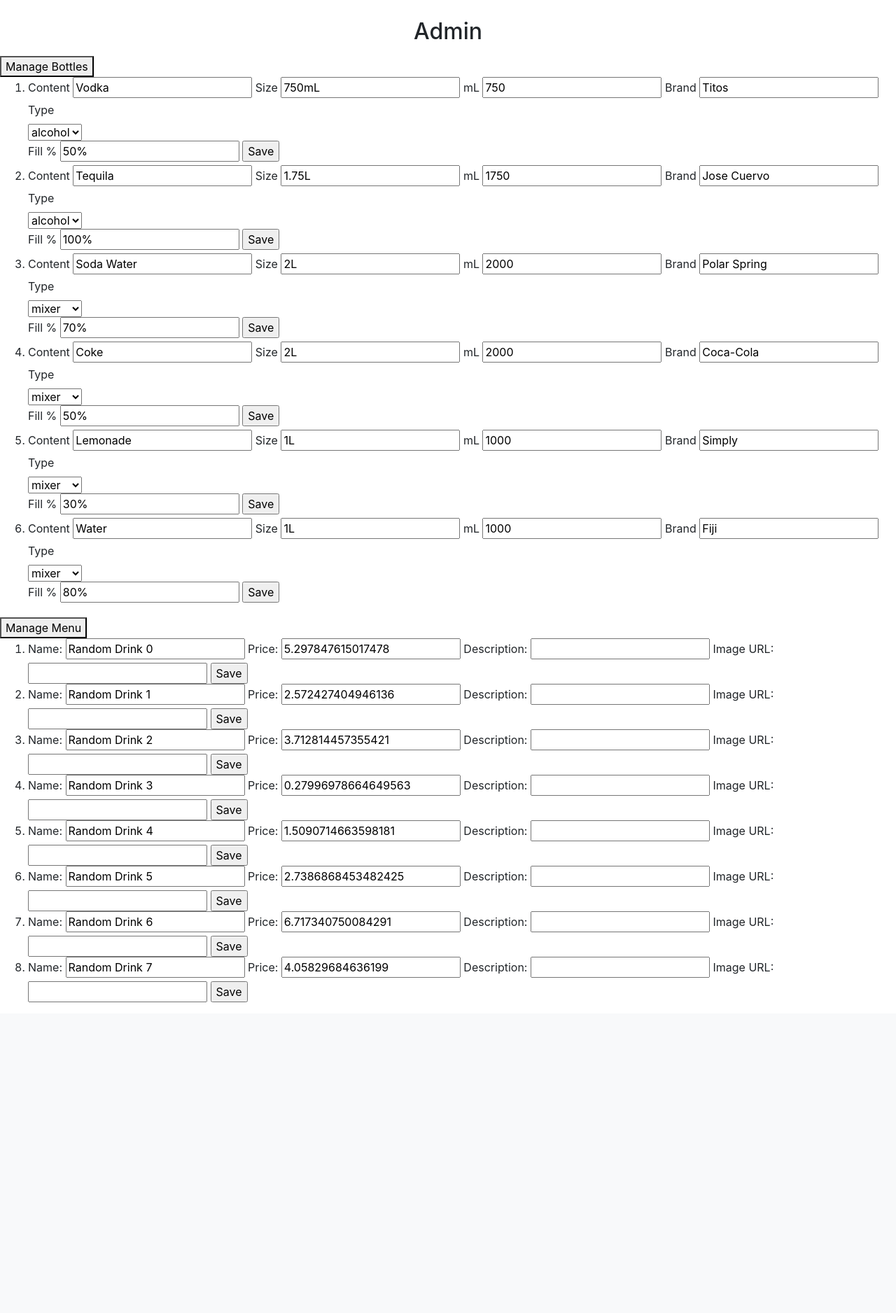
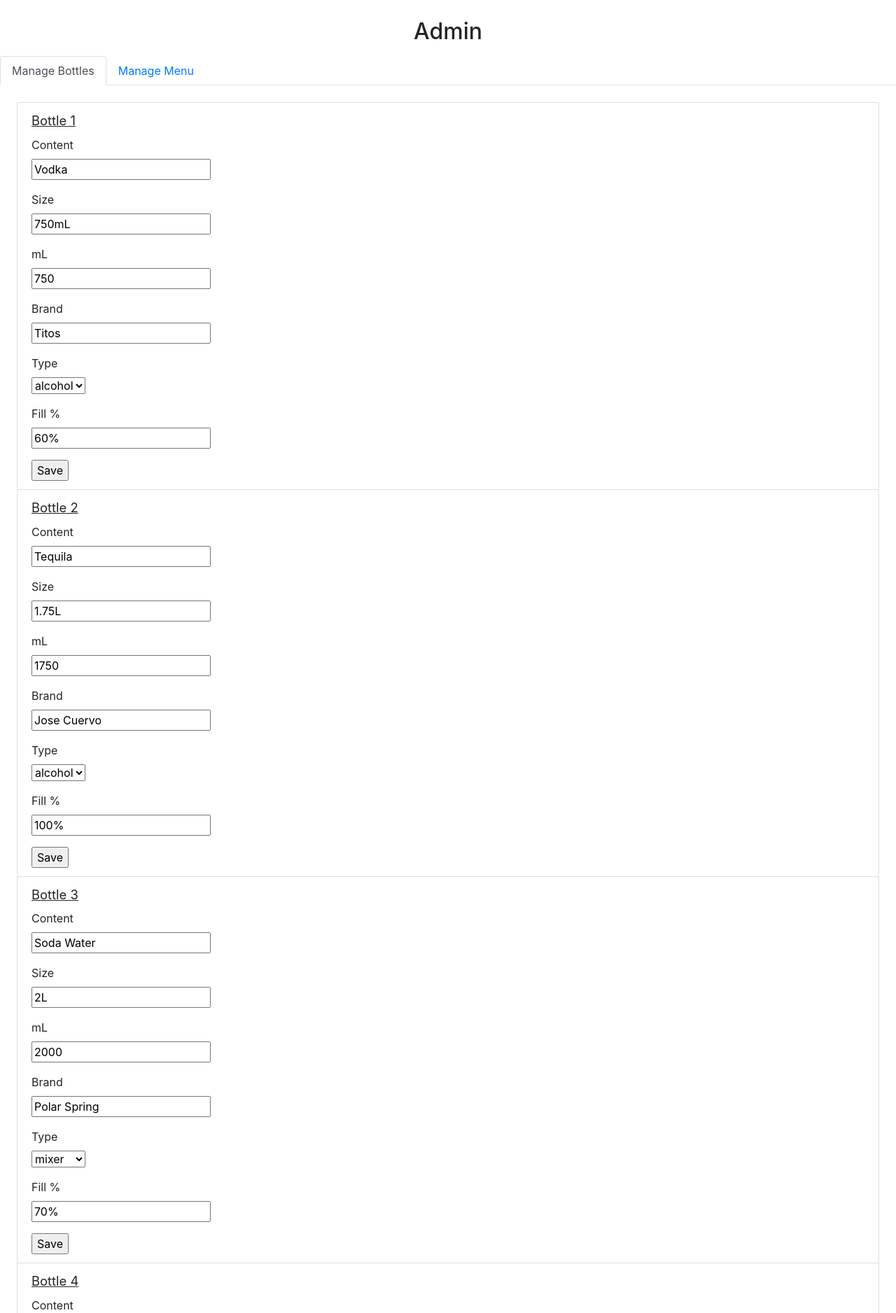
Before and after one commit to gabbyevaristo/barrl, a Flask app: page /admin in a window 1280 px wide. Shown: the part 56-1932 px from the top of the page at 70% size. Before the commit the page ends 1488 px from the top, so only its background shows below. Run offline with Flask 2, Linux system fonts and the light colour scheme; the visitor is signed in with stand-in values (Sample User, id 1); some libraries are stand-ins or nearby versions.

Commit message:
fixed design of admin portal

```diff
--- a/app.py
+++ b/app.py
@@ -55,7 +55,7 @@ def logout():
     return jsonify({})
 
 
-@app.route('/update_bottles/<id>', methods=["POST"])
+@app.route('/update-bottles/<id>', methods=["POST"])
 def update_bottles(id):
     bottles[id]['name'] = request.form.get('name')
     bottles[id]['size'] = request.form.get('size')
@@ -67,7 +67,7 @@ def update_bottles(id):
     return redirect('/admin')
 
 
-@app.route('/update_menu/<id>', methods=["POST"])
+@app.route('/update-menu/<id>', methods=["POST"])
 def update_menu(id):
     drinks[id]['name'] = request.form.get('name')
     drinks[id]['price'] = request.form.get('price')
--- a/jsonFiles/ingredients.json
+++ b/jsonFiles/ingredients.json
@@ -1,7 +1,7 @@
 {
     "3f46c901-bb21-11eb-8cf3-b831b5854dfb": {
         "brand": "Titos",
-        "estimated_fill": "50%",
+        "estimated_fill": "60%",
         "image": "https://media1.popsugar-assets.com/files/thumbor/4X8BdSItHe1jU8X82WXPNNoMWJs/fit-in/2048xorig/filters:format_auto-!!-:strip_icc-!!-/2014/11/14/759/n/1922729/a47fe337860c7f89_100153275/i/Rum-Coke.jpg",
         "ml": "750",
         "name": "Vodka",
@@ -37,9 +37,9 @@
     },
     "3f529f02-bb21-11eb-a2ae-b831b5854dfb": {
         "brand": "Simply",
-        "estimated_fill": "30%",
+        "estimated_fill": "40%",
         "image": "https://media1.popsugar-assets.com/files/thumbor/4X8BdSItHe1jU8X82WXPNNoMWJs/fit-in/2048xorig/filters:format_auto-!!-:strip_icc-!!-/2014/11/14/759/n/1922729/a47fe337860c7f89_100153275/i/Rum-Coke.jpg",
-        "ml": 1000,
+        "ml": "1000",
         "name": "Lemonade",
         "size": "1L",
         "type": "mixer"
--- a/static/admin.js
+++ b/static/admin.js
@@ -1,22 +1,5 @@
-var coll = document.getElementsByClassName("collapsible");
-var i;
-
-for (i = 0; i < coll.length; i++) {
-  coll[i].addEventListener("click", function() {
-    this.classList.toggle("active");
-    var content = this.nextElementSibling;
-    if (content.style.maxHeight){
-      content.style.maxHeight = null;
-    } else {
-      content.style.maxHeight = content.scrollHeight + "px";
-    }
-  });
-}
-
-
 // Log admin out
 $('#logout').click(function() {
-  console.log("Hi")
   fetch("/logout", {
       method: "POST"
   })
--- a/static/style.css
+++ b/static/style.css
@@ -220,46 +220,8 @@
     font-size: 1.0rem;
 }
 
-/*
-
-.collapsible {
-  background-color: #777;
-  color: white;
-  cursor: pointer;
-  padding: 18px;
-  width: 100%;
-  border: none;
-  text-align: left;
-  outline: none;
-  font-size: 15px;
-}
-
-.active, .collapsible:hover {
-  background-color: #555;
-}
-
-.admin-label {
-  background-color: transparent;
-}
-
-.collapsible:after {
-  content: '\002B';
-  color: white;
-  font-weight: bold;
-  float: right;
-  margin-left: 5px;
-}
-
-.active:after {
-  content: "\2212";
-}
-
-.manager {
-  padding: 0 18px;
-  max-height: 0;
-  overflow: hidden;
-  transition: max-height 0.2s ease-out;
-  background-color: #f1f1f1;
+.titles {
+    font-size: 1.15rem;
 }
 
 form.admin-form label,
@@ -267,5 +229,3 @@ form.admin-form select,
 form.admin-form input {
   display: block;
 }
-
-*/
--- a/templates/admin.html
+++ b/templates/admin.html
@@ -8,69 +8,83 @@
   <h2 class="my-3"> Admin </h2>
 </div>
 
+<!-- Admin Tabs -->
+<ul class="nav nav-tabs" id="admin-tabs" role="tablist">
+  <li class="nav-item">
+    <a class="nav-link active" id="bottles-tab" data-toggle="tab" href="#bottles-content" role="tab" aria-selected="true"> Manage Bottles </a>
+  </li>
+  <li class="nav-item">
+    <a class="nav-link" id="menu-tab" data-toggle="tab" href="#menu-content" role="tab" aria-selected="false"> Manage Menu </a>
+  </li>
+</ul>
 
-<!-- Bottle Management -->
-<button class="collapsible">Manage Bottles</button>
-<div class="manager">
-  <div id="bottles" class="list-group list-group-flush">
+<div class="tab-content ml-4 mt-4 mr-4 mb-5" id="admin-content">
 
   <!-- Bottles -->
-    <ol>
+  <div class="tab-pane fade show active" id="bottles-content" role="tabpanel">
+
+    <div id="bottles" class="list-group">
       {% for id, bottle in bottles.items(): %}
-      <li>
-        <form class="admin-form" action="/update_bottles/{{id}}" method="post">
-          <label class="admin-label" for="name">Content </label>
-          <input type="text" name="name" value="{{bottle['name']}}">
-          <label class="admin-label" for="size">Size </label>
-          <input type="text" name="size" value="{{bottle['size']}}">
-          <label class="admin-label" for="ml">mL </label>
-          <input type="number" name="ml" value="{{bottle['ml']}}">
-          <label class="admin-label" for="brand">Brand </label>
-          <input type="text" name="brand" value="{{bottle['brand']}}">
-          <label class="admin-label" for="type">Type </label>
-          <select name="type" style="display:block">
-            <option value="{{bottle['type']}}" selected>{{bottle['type']}}</option>
+
+        <div class="list-group-item flex-column align-items-start">
+          <span class="titles"><u> Bottle {{ loop.index }} </u></span>
+          <form class="admin-form" action="/update-bottles/{{id}}" method="post">
+            <label class="admin-label mt-2" for="name"> Content </label>
+            <input type="text" name="name" value="{{ bottle['name'] }}">
+            <label class="admin-label mt-3" for="size"> Size </label>
+            <input type="text" name="size" value="{{ bottle['size'] }}">
+            <label class="admin-label mt-3" for="ml"> mL </label>
+            <input type="number" name="ml" value="{{ bottle['ml'] }}">
+            <label class="admin-label mt-3" for="brand"> Brand </label>
+            <input type="text" name="brand" value="{{ bottle['brand'] }}">
+            <label class="admin-label mt-3" for="type"> Type </label>
+            <select name="type" style="display: block">
+              <option value="{{ bottle['type'] }}" selected> {{ bottle['type'] }} </option>
               {% if bottle['type'] == "mixer" %}
-              <option value="alcohol">alcohol</option>
+                <option value="alcohol"> alcohol </option>
               {% else %}
-              <option value="mixer">mixer</option>
+                <option value="mixer"> mixer </option>
               {% endif %}
             </select>
-          <label class="admin-label" for="fill">Fill % </label>
-          <input type="text" name="fill" value="{{bottle['estimated_fill']}}">
-          <input type="submit" value="Save">
+            <label class="admin-label mt-3" for="fill"> Fill % </label>
+            <input type="text" name="fill" value="{{ bottle['estimated_fill'] }}">
+            <input class="mt-3" type="submit" value="Save">
           </form>
-      </li>
+        </div>
+
       {% endfor %}
-    </ol>
-
     </div>
   </div>
 
-<button class="collapsible">Manage Menu</button>
-<div class="manager">
-  <div id="menu_items" class="list-group list-group-flush">
   <!-- Menu -->
-    <ol>
+  <div class="tab-pane fade" id="menu-content" role="tabpanel">
+
+    <div id="menu-items" class="list-group">
         {% for id, drink in drinks.items(): %}
-      <li>
-        <form class="admin-form" action="/update_menu/{{id}}" method="post">
-          <label for="name">Name: </label>
-          <input type="text" name="name" value="{{drink['name']}}">
-          <label for="price">Price: </label>
-          <input type="number" name="price" value="{{drink['price']}}">
-          <label for="ingredients">Description: </label>
-          <input type="text" name="ingredients" value="{{drink['ingredients']}}">
-          <label for="image">Image URL: </label>
-          <input type="text" name="image" value="{{drink['image']}}">
-          <input type="submit" value="Save">
+
+          <div class="list-group-item flex-column align-items-start">
+            <span class="titles"><u> Drink {{ loop.index }} </u></span>
+            <form class="admin-form" action="/update-menu/{{id}}" method="post">
+              <label class="mt-2" for="name"> Name: </label>
+              <input type="text" name="name" value="{{ drink['name'] }}">
+              <label class="mt-3" for="price"> Price: </label>
+              <input type="number" name="price" value="{{ drink['price'] }}">
+              <label class="mt-3" for="ingredients"> Description: </label>
+              <input type="text" name="ingredients" value="{{ drink['ingredients'] }}">
+              <label class="mt-3" for="image"> Image URL: </label>
+              <input type="text" name="image" value="{{ drink['image'] }}">
+              <input class="mt-3" type="submit" value="Save">
             </form>
-      </li>
+          </div>
+
         {% endfor %}
-    </ol>
+    </div>
+  </div>
+
 
 </div>
-</div>
+
+
 {% endblock %}
 
 
```
Lines whose indentation alone changed are shown as unchanged.
